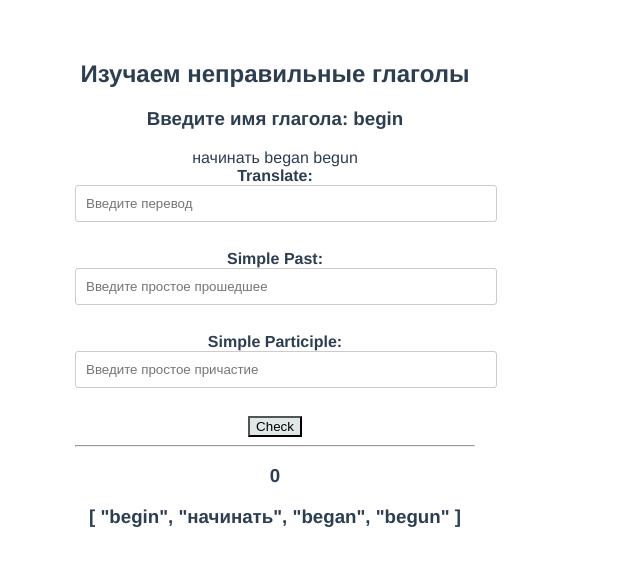
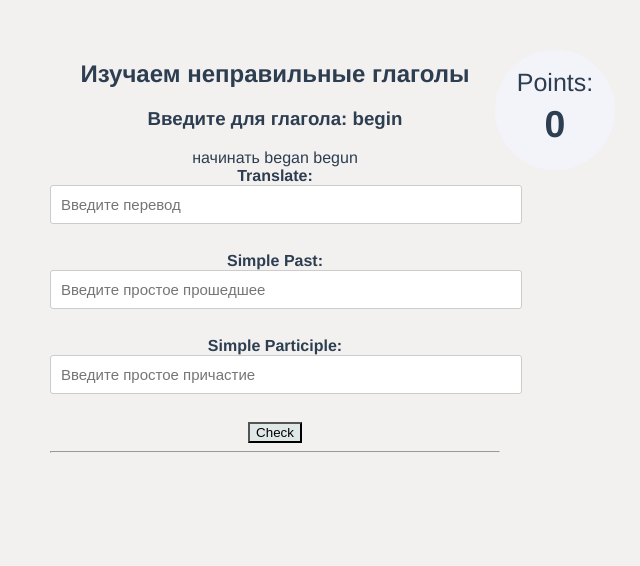
Before and after one commit to AlexMurrr/irregularVerbsCompositionAPI, a Vue app: page / in a window 1280 px wide. Shown: the top 566 px of the page, without its empty margins (365-1005 px from the left). Built offline with nearby package versions, Linux system fonts and the light colour scheme.

Commit message:
feat: add style for component 'numberPoint' and add absolute position

```diff
--- a/src/App.vue
+++ b/src/App.vue
@@ -11,14 +11,17 @@
 </template>
 
 <style>
-    #app {
+  #app {
   font-family: "Avenir", Helvetica, Arial, sans-serif;
   -webkit-font-smoothing: antialiased;
   -moz-osx-font-smoothing: grayscale;
   text-align: center;
   color: #2c3e50;
   margin: 60px auto;
-  width: 400px;
+  width: 450px;
+}
+body{
+  background-color: rgb(243, 240, 240);
 }
 input {
   display: block;
@@ -27,6 +30,7 @@ input {
   border-radius: 3px;
   padding: 10px;
   margin-bottom: 10px;
+  font-size: 15px;
 }
 button{
   background-color: rgb(224, 231, 231);
--- a/src/components/formVerb.vue
+++ b/src/components/formVerb.vue
@@ -2,6 +2,7 @@
 import { ref } from "@vue/reactivity";
 import {useStoreVerbs} from '../stores/verbs';
 import {storeToRefs} from 'pinia';
+
 
 const storeVerbs = useStoreVerbs();
 const {rendomNumFromVerbs, checkTranslate, checkPastSimple,
@@ -66,6 +67,9 @@ function resetValueInput(){
     <hr>
      </form>
     </div>
+
+
+
 </template>
 
 <style scoped>
--- a/src/components/h1V.vue
+++ b/src/components/h1V.vue
@@ -1,4 +1,5 @@
 <script setup>
+import numberPoints from './numberPoints.vue'
 
 const props = defineProps({verb: String});
 
@@ -6,14 +7,14 @@ const props = defineProps({verb: String});
 
 <template>
   <h2>Изучаем неправильные глаголы</h2>
-  <h3>Введите имя глагола: {{props.verb}}</h3>
+  <h3>Введите для глагола: {{props.verb}}</h3>
+  <number-points class="point"/>
 </template>
 
 <style>
-  /* h1 {
-  font-weight: 500;
-  line-height: 1.45;
-  font-size: 1.8rem;
-  font-weight: 700;
-  } */
+  .point{
+  position: absolute;
+  top: 40px;
+  left: 850px;
+}
 </style>
--- a/src/components/numberPoints.vue
+++ b/src/components/numberPoints.vue
@@ -9,10 +9,31 @@ const {numPoints} = storeToRefs(storeVerbs)
 </script>
 
 <template>
-    <div>
-        <h3>{{numPoints}}</h3>
+    <div class="point">
+        <div class="amount">
+        Points: <h2 class="h2"> {{numPoints}}</h2>
+        </div>
     </div>
 </template>
 
 <style scoped>
+    .point{
+    background-color: rgb(243, 243, 250);
+    border: 3px solid rgb(31, 30, 30);
+    font-size: 25px;
+    width: 20px;
+    height: 20px;
+    border-radius: 50%;
+    width: 120px;
+    height: 120px;
+    border: 5px;
+    margin: 10px;
+    display: flex;
+  }
+    .amount{
+      margin: auto;
+    }
+    .h2{
+      margin: 6px;
+    }
 </style>
--- a/src/components/verbRendom.vue
+++ b/src/components/verbRendom.vue
@@ -5,7 +5,8 @@ import {useStoreVerbs} from '../stores/verbs';
 import {storeToRefs} from 'pinia';
 import {ref} from 'vue'
 import formVerb from './formVerb.vue'
-import numberPoints from './numberPoints.vue'
+
+
 
 const storeVerbs = useStoreVerbs();
 const {rendArrFromVerbForms} = storeToRefs(storeVerbs);
@@ -25,9 +26,6 @@ onBeforeMount(() => {
   :partizipleTrue=rendArrFromVerbForms[3]
 />
 
-<number-points/>
-
-<h3>{{rendArrFromVerbForms}}</h3>
 
 
 </template>
```
